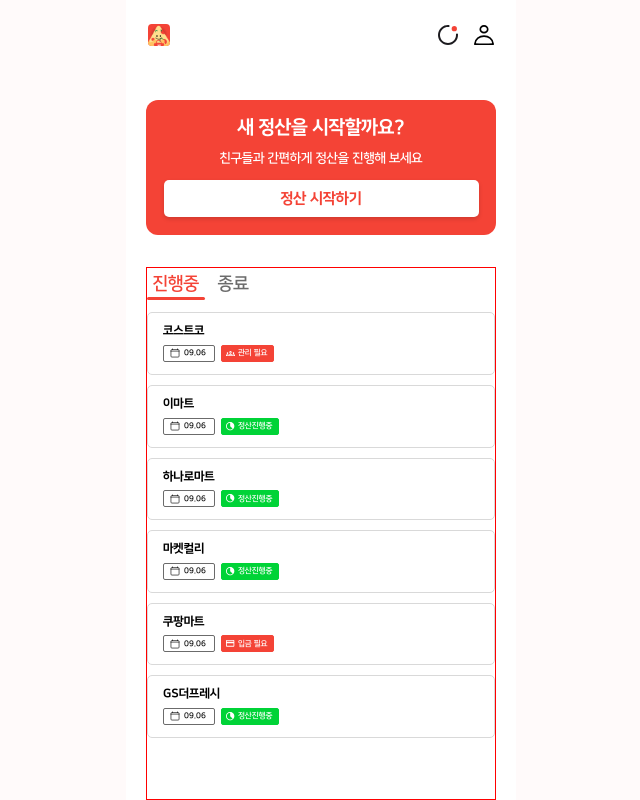
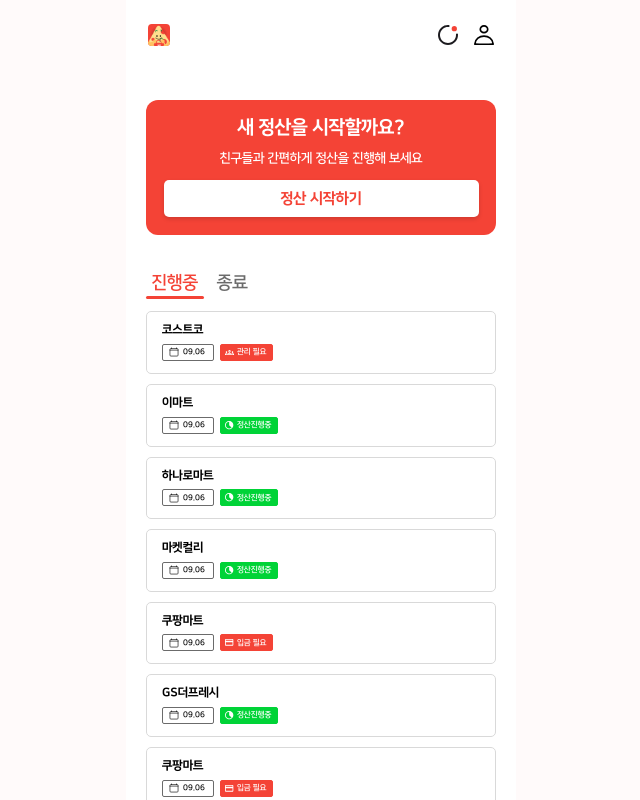
Before and after one commit to 9oormthon-univ/2025_SEASONTHON_TEAM_72_FE, a React (Vite) app: page /home in a window 1280 px wide. Shown: the whole page, without its empty margins (319-959 px from the left). Built offline with nearby package versions, Linux system fonts and the light colour scheme; no server answers.

Commit message:
feat: home api 연동 #29

```diff
--- /dev/null
+++ b/src/apis/axiosInstance.ts
@@ -0,0 +1,9 @@
+// axiosInstance.ts
+
+import axios from "axios";
+
+export const axiosInstance = axios.create({
+  //   baseURL: import.meta.env.VITE_SERVER_URL,
+  baseURL: "http://localhost:8080/",
+  withCredentials: true,
+});
--- /dev/null
+++ b/src/apis/homeApi.ts
@@ -0,0 +1,25 @@
+import { axiosInstance } from "../apis/axiosInstance";
+
+export const getOngoingSettlement = async (userId: string | number) => {
+  try {
+    const res = await axiosInstance.get("api/v1/settlements/ongoing", {
+      params: { userId },
+    });
+    return res.data;
+  } catch (error) {
+    console.error("진행중 데이터 get 에러", error);
+    throw error;
+  }
+};
+
+export const getCompletedSettlement = async (userId: string | number) => {
+  try {
+    const res = await axiosInstance.get("api/v1/settlements/completed", {
+      params: { userId },
+    });
+    return res.data;
+  } catch (error) {
+    console.error("완료된 데이터 get 에러", error);
+    throw error;
+  }
+};
--- a/src/components/Home/HomeSectionTabs.tsx
+++ b/src/components/Home/HomeSectionTabs.tsx
@@ -1,18 +1,65 @@
 import styled, { css } from "styled-components";
-import { useState, useMemo } from "react";
-import HomeData from "../../mocks/homeData.json";
+import { useState, useMemo, useEffect } from "react";
 import InProgressItem from "./InProgressItem";
 import type { StatusType } from "./InProgressItem";
 import { SETTLEMENT_STATUS_LABEL } from "../../constants/status";
+import {
+  getOngoingSettlement,
+  getCompletedSettlement,
+} from "../../apis/homeApi";
+import homeData from "../../mocks/homeData.json";
+import homedoneData from "../../mocks/homedoneData.json";
 
 const HomeSectionTabs = () => {
-  // TODO: 백엔드에서 정산의 내 역할 get
+  type HomeDataItem = {
+    settlement_id: string;
+    title: string;
+    created_at: string;
+    status: string;
+    role: string;
+  };
+
+  const [ongoingData, setOngoingData] = useState<HomeDataItem[]>(
+    homeData.map((it) => ({
+      ...it,
+      settlement_id: String(it.settlement_id),
+    }))
+  );
+  const [completedData, setCompletedData] = useState<HomeDataItem[]>(
+    homedoneData.map((it) => ({
+      ...it,
+      settlement_id: String(it.settlement_id),
+    }))
+  );
+
+  useEffect(() => {
+    const fetchOngoingSettlemnet = async () => {
+      const data = await getOngoingSettlement("userId"); // TODO: 전역에서 실제 userId 주입
+      setOngoingData(
+        (data || []).map((it: any) => ({
+          ...it,
+          settlement_id: String(it.settlement_id),
+        }))
+      );
+    };
+    const fetchCompletedSettlement = async () => {
+      const data = await getCompletedSettlement("userId"); // TODO: 전역에서 실제 userId 주입
+      setCompletedData(
+        (data || []).map((it: any) => ({
+          ...it,
+          settlement_id: String(it.settlement_id),
+        }))
+      );
+    };
+
+    fetchOngoingSettlemnet();
+    fetchCompletedSettlement();
+  }, []);
   const [tab, setTab] = useState<"inprogress" | "done">("inprogress");
 
   const list = useMemo(() => {
-    if (tab === "done") return HomeData.filter((d) => d.status === "DONE");
-    return HomeData.filter((d) => d.status !== "DONE");
-  }, [tab]);
+    return tab === "done" ? completedData : ongoingData;
+  }, [tab, ongoingData, completedData]);
 
   const formatDate = (value: string | number | Date) => {
     let d =
@@ -43,13 +90,14 @@
       </TabsBar>
       <TabPanel>
         {list.map((it) => {
+          console.log("list:", list);
           const label =
             SETTLEMENT_STATUS_LABEL[
               it.status as keyof typeof SETTLEMENT_STATUS_LABEL
             ];
           return (
             <InProgressItem
-              key={it.id}
+              key={it.settlement_id}
               title={it.title}
               dueDate={formatDate(it.created_at as string)}
               status={label as StatusType}
@@ -69,16 +117,15 @@
   margin-top: 32px;
   display: flex;
   flex-direction: column;
-  flex: 1; /* allow to expand within parent */
-  min-height: 0; /* enable child overflow scroll */
-  border: 1px solid red;
+  flex: 1;
+  min-height: 0;
 `;
 
 const TabsBar = styled.div`
   position: relative;
   display: flex;
   width: 115px;
-  flex: 0 0 auto; /* prevent shrinking so panel below can scroll */
+  flex: 0 0 auto;
 `;
 
 const TabButton = styled.button<{ $active: boolean }>`
@@ -115,12 +162,12 @@
 
 const TabPanel = styled.div`
   padding-top: 12px;
-  flex: 1; /* take remaining height under tabs bar */
-  min-height: 0; /* required so overflow works in flex child */
+  flex: 1;
+  min-height: 0;
   overflow-y: auto;
-  -webkit-overflow-scrolling: touch; /* momentum scrolling on iOS */
+  -webkit-overflow-scrolling: touch;
   overscroll-behavior: contain;
-  padding-bottom: 16px; /* breathing room at bottom */
+  padding-bottom: 16px;
 `;
 
 const EmptyText = styled.div`
--- a/src/mocks/homeData.json
+++ b/src/mocks/homeData.json
@@ -1,121 +1,58 @@
 [
   {
-    "id": 101,
+    "settlement_id": 101,
     "title": "코스트코",
     "created_at": "2025-09-06T03:37:22",
     "status": "NEEDS_ATTENTION",
     "role": "OWNER"
   },
   {
-    "id": 102,
+    "settlement_id": 102,
     "title": "이마트",
     "created_at": "2025-09-06T03:37:22",
     "status": "IN_PROGRESS",
     "role": "MEMBER"
   },
   {
-    "id": 103,
-    "title": "홈플러스",
-    "created_at": "2025-09-06T03:37:22",
-    "status": "DONE",
-    "role": "OWNER"
-  },
-  {
-    "id": 104,
+    "settlement_id": 104,
     "title": "하나로마트",
     "created_at": "2025-09-06T03:37:22",
     "status": "IN_PROGRESS",
     "role": "MEMBER"
   },
   {
-    "id": 105,
-    "title": "노브랜드",
-    "created_at": "2025-09-06T03:37:22",
-    "status": "DONE",
-    "role": "OWNER"
-  },
-  {
-    "id": 106,
+    "settlement_id": 106,
     "title": "마켓컬리",
     "created_at": "2025-09-06T03:37:22",
     "status": "IN_PROGRESS",
     "role": "MEMBER"
   },
   {
-    "id": 107,
+    "settlement_id": 107,
     "title": "쿠팡마트",
     "created_at": "2025-09-06T03:37:22",
     "status": "AWAITING_DEPOSIT",
-    "role": "OWNER"
+    "role": "MEMBER"
   },
   {
-    "id": 108,
+    "settlement_id": 108,
     "title": "GS더프레시",
     "created_at": "2025-09-06T03:37:22",
     "status": "IN_PROGRESS",
     "role": "MEMBER"
   },
   {
-    "id": 109,
-    "title": "롯데마트",
+    "settlement_id": 109,
+    "title": "쿠팡마트",
     "created_at": "2025-09-06T03:37:22",
-    "status": "DONE",
-    "role": "OWNER"
+    "status": "AWAITING_DEPOSIT",
+    "role": "MEMBER"
   },
   {
-    "id": 109,
-    "title": "롯데마트",
+    "settlement_id": 110,
+    "title": "GS더프레시",
     "created_at": "2025-09-06T03:37:22",
-    "status": "DONE",
-    "role": "OWNER"
-  },
-  {
-    "id": 109,
-    "title": "롯데마트",
-    "created_at": "2025-09-06T03:37:22",
-    "status": "DONE",
-    "role": "OWNER"
-  },
-  {
-    "id": 109,
-    "title": "롯데마트",
-    "created_at": "2025-09-06T03:37:22",
-    "status": "DONE",
-    "role": "OWNER"
-  },
-  {
-    "id": 109,
-    "title": "롯데마트",
-    "created_at": "2025-09-06T03:37:22",
-    "status": "DONE",
-    "role": "OWNER"
-  },
-  {
-    "id": 109,
-    "title": "롯데마트",
-    "created_at": "2025-09-06T03:37:22",
-    "status": "DONE",
-    "role": "OWNER"
-  },
-  {
-    "id": 109,
-    "title": "롯데마트",
-    "created_at": "2025-09-06T03:37:22",
-    "status": "DONE",
-    "role": "OWNER"
-  },
-  {
-    "id": 109,
-    "title": "롯데마트",
-    "created_at": "2025-09-06T03:37:22",
-    "status": "DONE",
-    "role": "OWNER"
-  },
-  {
-    "id": 109,
-    "title": "롯데마트",
-    "created_at": "2025-09-06T03:37:22",
-    "status": "DONE",
-    "role": "OWNER"
+    "status": "IN_PROGRESS",
+    "role": "MEMBER"
   }
 ]
--- /dev/null
+++ b/src/mocks/homedoneData.json
@@ -0,0 +1,72 @@
+[
+  {
+    "settlement_id": 103,
+    "title": "홈플러스",
+    "created_at": "2025-09-06T03:37:22",
+    "status": "DONE",
+    "role": "OWNER"
+  },
+  {
+    "settlement_id": 105,
+    "title": "노브랜드",
+    "created_at": "2025-09-06T03:37:22",
+    "status": "DONE",
+    "role": "MEMBER"
+  },
+  {
+    "settlement_id": 109,
+    "title": "롯데마트",
+    "created_at": "2025-09-06T03:37:22",
+    "status": "DONE",
+    "role": "OWNER"
+  },
+  {
+    "settlement_id": 110,
+    "title": "롯데마트",
+    "created_at": "2025-09-06T03:37:22",
+    "status": "DONE",
+    "role": "MEMBER"
+  },
+  {
+    "settlement_id": 111,
+    "title": "롯데마트",
+    "created_at": "2025-09-06T03:37:22",
+    "status": "DONE",
+    "role": "OWNER"
+  },
+  {
+    "settlement_id": 112,
+    "title": "롯데마트",
+    "created_at": "2025-09-06T03:37:22",
+    "status": "DONE",
+    "role": "MEMBER"
+  },
+  {
+    "settlement_id": 113,
+    "title": "롯데마트",
+    "created_at": "2025-09-06T03:37:22",
+    "status": "DONE",
+    "role": "MEMBER"
+  },
+  {
+    "settlement_id": 114,
+    "title": "롯데마트",
+    "created_at": "2025-09-06T03:37:22",
+    "status": "DONE",
+    "role": "OWNER"
+  },
+  {
+    "settlement_id": 115,
+    "title": "롯데마트",
+    "created_at": "2025-09-06T03:37:22",
+    "status": "DONE",
+    "role": "OWNER"
+  },
+  {
+    "settlement_id": 116,
+    "title": "롯데마트",
+    "created_at": "2025-09-06T03:37:22",
+    "status": "DONE",
+    "role": "MEMBER"
+  }
+]
```
Also changed, not shown: src/components/Home/DoneSection.tsx (deleted, +0 -20 lines), src/components/Home/InProgressSection.tsx (deleted, +0 -46 lines), 1 other file (tests, documents, lock files or other folders).
